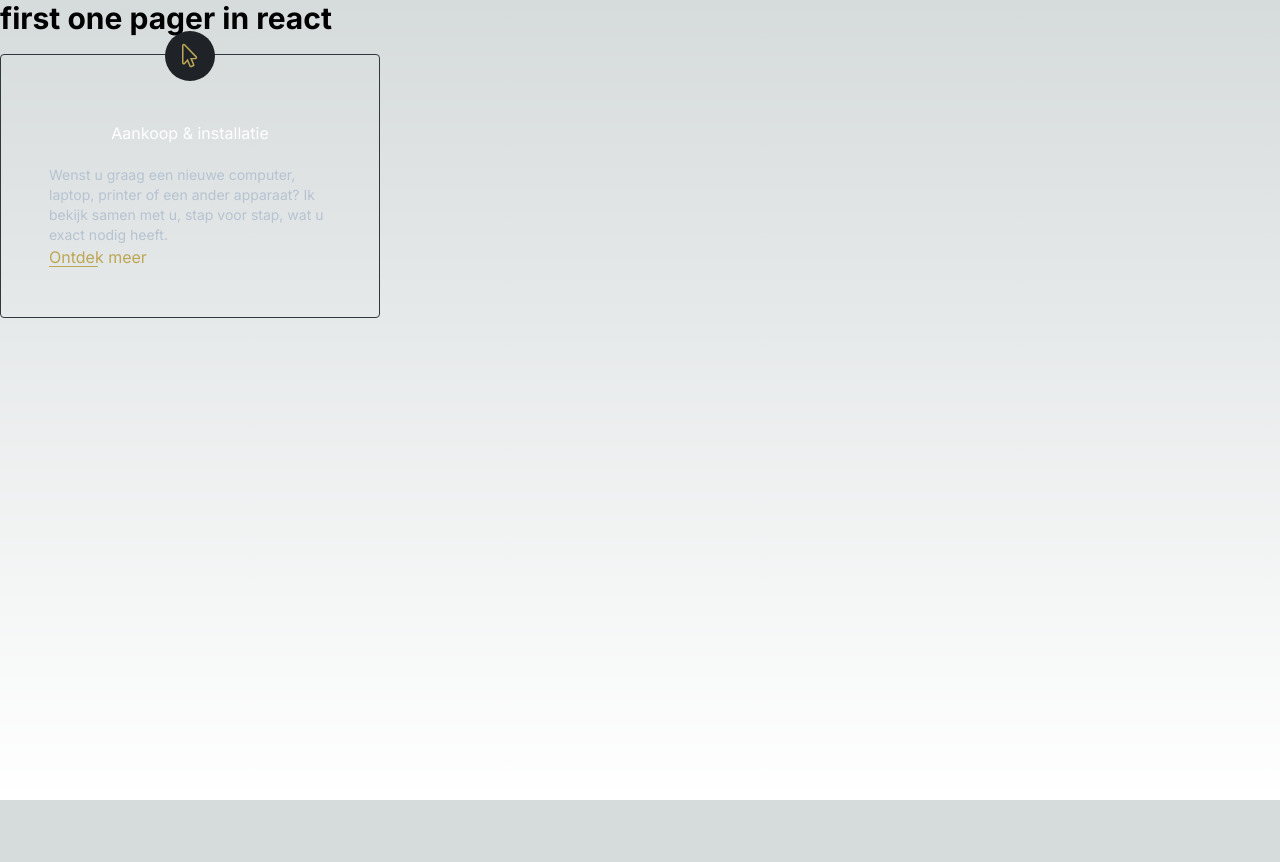
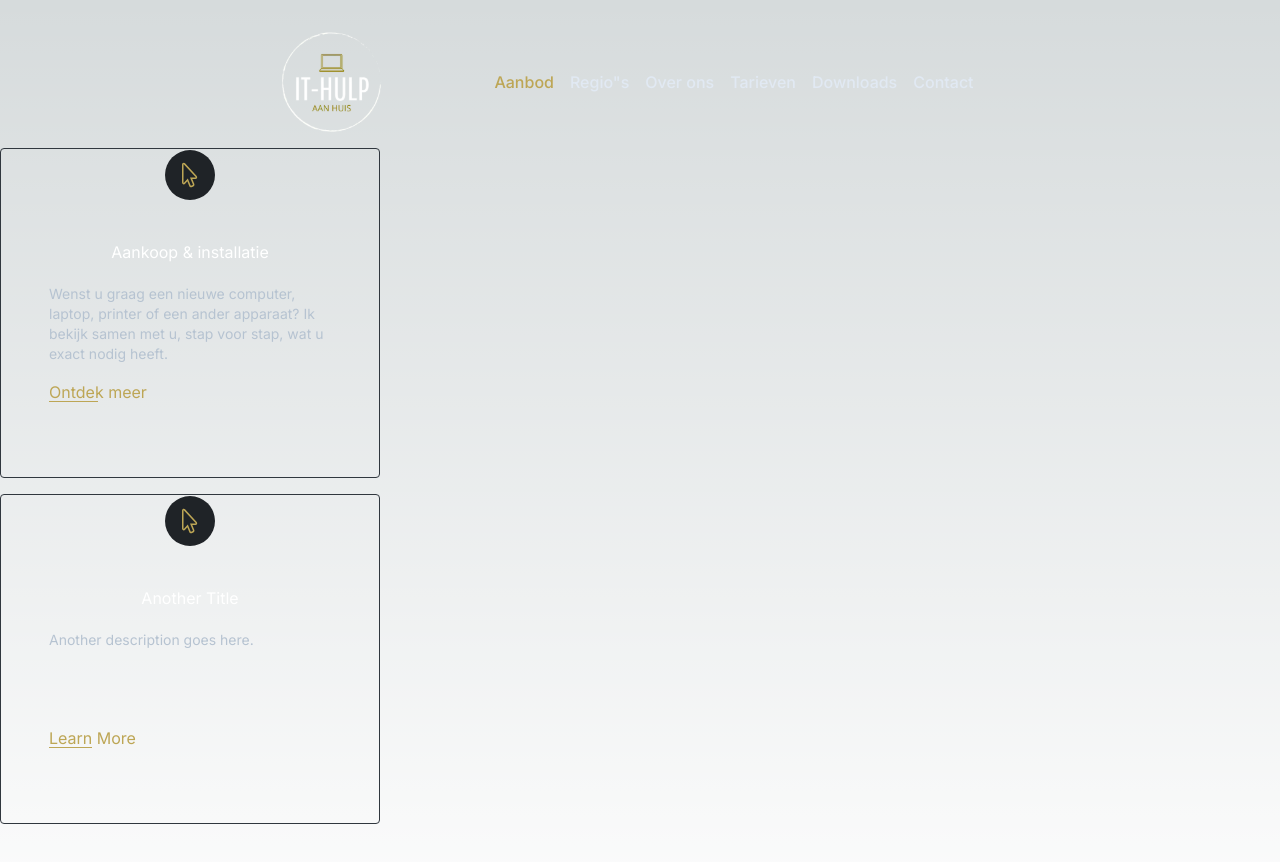
Before and after one commit to RomanieDelporte/nextjs-one-pager, a Next.js app in the folder my-app/: page / in a window 1280 px wide. Shown: the top 862 px of the page. Before the commit the page ends 800 px from the top, so only its background shows below. Built offline with nearby package versions, Linux system fonts and the light colour scheme.

Commit message:
make header component

```diff
--- a/my-app/src/app/card.tsx
+++ b/my-app/src/app/components/card.tsx
@@ -1,3 +1,5 @@
+import Link from "next/link";
+
 export default function Card({imageUrl, title, description, link, label}: {
     imageUrl: string,
     title: string,
@@ -7,19 +9,19 @@ export default function Card({imageUrl, title, description, link, label}: {
 }) {
     return (
         <main
-            className="border border-neutral-100 p-2 rounded w-[380px] max-w[380px] mt-4 flex justify-center items-center flex-col">
+            className="border border-neutral-100 p-2 rounded w-[380px] max-w[380px] h-[330px] max-h-[330px] mt-4 flex justify-center items-center flex-col">
             <div className="bg-neutral-500 rounded-full flex justify-center items-center w-[50px] h-[50px] -mt-8">
-                <img className="w-4 h-10 object-contain items-center flex" src={imageUrl} alt="card-img"/>
+                <img className="w-4 h-10 object-contain items-center flex" src={ imageUrl } alt="card-img"/>
             </div>
             <div className="container p-10
             text-center">
-                <h2 className="text-white medium">{title}</h2>
+                <h2 className="text-white medium">{ title }</h2>
                 <div className="text-left mt-2">
-                    <p className="text-sm text-neutral-200 mt-5">{description}</p>
-                    <a className="text-accent-100 relative" href={link} target="_blank" rel="noopener noreferrer">
+                    <p className="text-sm text-neutral-200 mt-5 h-24 max-h-24">{ description }</p>
+                    <Link className="text-accent-100 relative" href={ link } target="_blank" rel="noopener noreferrer">
                         { label }
                         <span className="absolute bottom-0 left-0 w-1/2 border-b border-solid border-accent-100"></span>
-                    </a>
+                    </Link>
                 </div>
             </div>
         </main>
--- /dev/null
+++ b/my-app/src/app/components/header.tsx
@@ -0,0 +1,37 @@
+"use client";
+import Image from "next/image";
+import { NavItem } from "@/app/types/types";
+import { usePathname, useSearchParams } from 'next/navigation'
+
+
+export default function Header() {
+    const pathname = usePathname()
+
+
+    const navItems: NavItem[] = [
+        {label: 'Aanbod', href: '/'},
+        {label: 'Regio"s', href: '/regions'},
+        {label: 'Over ons', href: '/about'},
+        {label: 'Tarieven', href: '/prices'},
+        {label: 'Downloads', href: '/downloads'},
+        {label: 'Contact', href: '/contact'},
+    ];
+
+    return (
+        <header className="header flex items-center">
+            <div>
+                <Image src="/headerLogo.svg" alt="headerlogo" width={100} height={100}/>
+            </div>
+            <nav className="ml-28">
+                <ul className="flex mr-2">
+                    {navItems.map((item: NavItem, index) => (
+                        <li key={index} className={`text-base ${pathname === item.href ? 'text-accent-100 font-medium' : 'text-base-100 font-medium'} mr-4 hover:text-accent-100 cursor-pointer`}
+                        >
+                            <a>{item.label}</a>
+                        </li>
+                    ))}
+                </ul>
+            </nav>
+        </header>
+    );
+}
--- a/my-app/src/app/page.tsx
+++ b/my-app/src/app/page.tsx
@@ -1,16 +1,21 @@
-import Image from "next/image";
-import Card from "@/app/card";
+import Card from "@/app/components/card";
+import cardData from "@/app/utils/cardData";
+import Header from "@/app/components/header";
 
 export default function Home() {
+    const cardsData = cardData();
+
     return (
-        <main className="flex min-h-screen flex-col justify-between">
+        <main className="flex min-h-screen flex-col justify-between py-8 pb-40">
             <div className="flex flex-col">
-                <h1 className="font-bold text-3xl leading-tight">first one pager in react</h1>
-                <Card imageUrl="/icon-arrow.svg" title="Aankoop & installatie"
-                      description="Wenst u graag een nieuwe computer, laptop, printer of een ander apparaat? Ik bekijk samen met u, stap voor stap, wat u exact nodig heeft."
-                      link="https://google.com"
-                      label="Ontdek meer"
-                />
+                <div className="flex justify-center">
+                    <Header/>
+                </div>
+                <div>
+                    {cardsData.map((card, index) => (
+                        <Card key={index} {...card} />
+                    ))}
+                </div>
             </div>
         </main>
     );
--- /dev/null
+++ b/my-app/src/app/types/types.ts
@@ -0,0 +1,4 @@
+export type NavItem = {
+    label: string;
+    href: string;
+};
--- /dev/null
+++ b/my-app/src/app/utils/cardData.ts
@@ -0,0 +1,29 @@
+interface CardData {
+    imageUrl: string;
+    title: string;
+    description: string;
+    link: string;
+    label: string;
+}
+
+const generateCardsData = (): CardData[] => {
+    return [
+        {
+            imageUrl: "/icon-arrow.svg",
+            title: "Aankoop & installatie",
+            description: "Wenst u graag een nieuwe computer, laptop, printer of een ander apparaat? Ik bekijk samen met u, stap voor stap, wat u exact nodig heeft.",
+            link: "https://google.com",
+            label: "Ontdek meer"
+        },
+        {
+            imageUrl: "/icon-arrow.svg",
+            title: "Another Title",
+            description: "Another description goes here.",
+            link: "https://example.com",
+            label: "Learn More"
+        },
+        // Add more objects as needed for additional cards
+    ];
+}
+
+export default generateCardsData;
--- a/my-app/tailwind.config.ts
+++ b/my-app/tailwind.config.ts
@@ -16,6 +16,9 @@ const config: Config = {
         },
         accent: {
           100: '#BDA655'
+        },
+        base: {
+          100: '#E1E9F3'
         }
       },
       backgroundImage: {
```
Also changed, not shown: my-app/public/headerLogo.svg (added).
